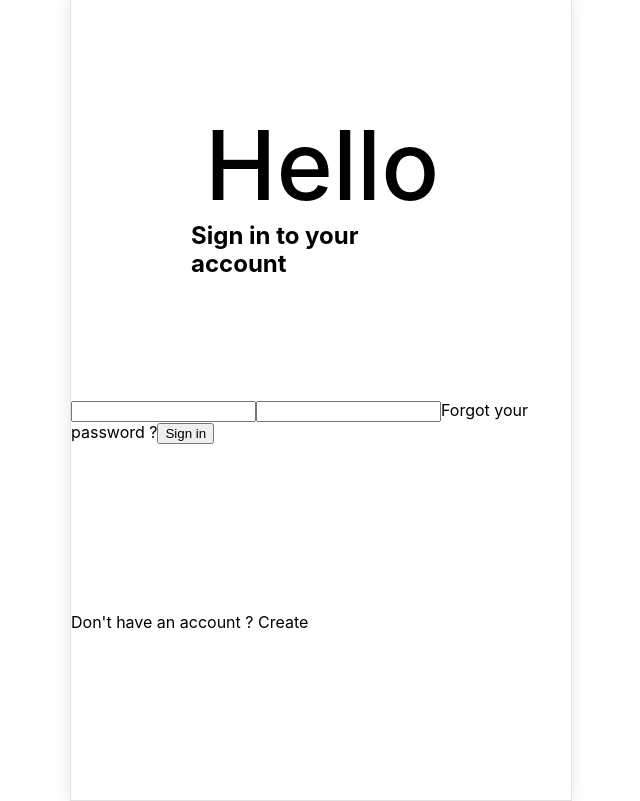
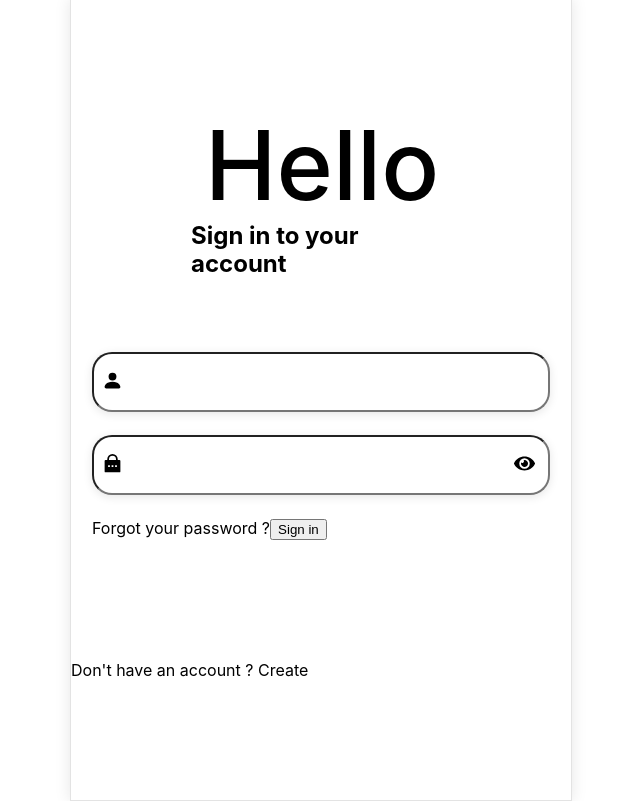
Before and after one commit to Marion-H/login-form, a React (Create React App) app: page / in a window 1280 px wide. Shown: the whole page, without its empty margins (319-959 px from the left). Built offline with nearby package versions, Linux system fonts and the light colour scheme.

Commit message:
add new librairy for icons and add css for input

```diff
--- a/package.json
+++ b/package.json
@@ -9,6 +9,7 @@
     "node-sass": "^5.0.0",
     "react": "^17.0.1",
     "react-dom": "^17.0.1",
+    "react-icons": "^4.2.0",
     "react-scripts": "4.0.2",
     "web-vitals": "^1.1.0"
   },
--- a/src/components/FormAuth.jsx
+++ b/src/components/FormAuth.jsx
@@ -1,16 +1,34 @@
-import "./css/formAuth.scss"
+import { FaEye } from "react-icons/fa";
+import { RiLockPasswordFill } from "react-icons/ri";
+import { BsFillPersonFill } from "react-icons/bs";
+import "./css/formAuth.scss";
+
+// FaEyeSlash
 
 function FormAuth() {
-    return(
+  return (
     <div className="formAuth">
       <form>
+        <div className="inputName">
+          <span className="fillPerson">
+            <BsFillPersonFill />
+          </span>
           <input />
+        </div>
+        <div className="inputPassword">
+          <span className="lockPassword">
+            <RiLockPasswordFill />
+          </span>
           <input />
+          <span class="eyePassword">
+            <FaEye />
+          </span>
+        </div>
         <span>Forgot your password ?</span>
         <button>Sign in</button>
       </form>
     </div>
-    )
+  );
 }
 
 export default FormAuth;
--- a/src/components/css/formAuth.scss
+++ b/src/components/css/formAuth.scss
@@ -1,3 +1,44 @@
-.formAuth{
+.formAuth {
+    margin-right: auto;
+    margin-left: auto;
 
+    .inputName {
+        position: relative;
+        .fillPerson {
+            position: absolute;
+            top: 18px;
+            left: 10px;
+            font-size: 21px;
+            // width: 50px;
+        }
+    }
+
+    .inputPassword {
+        position: relative;
+        .lockPassword {
+            position: absolute;
+            top: 18px;
+            left: 10px;
+            font-size: 21px;
+            // width: 50px;
+        }
+        .eyePassword {
+            position: absolute;
+            top: 18px;
+            right: 15px;
+            font-size: 21px;
+
+        }
+    }
+    input {
+        width: 314px;
+        height: 54px;
+        box-shadow: 0px 2px 10px rgba(0, 0, 0, 0.1);
+        border-radius: 20px;
+        margin-bottom: 23px;
+        padding-left: 70px;
+        padding-right: 70px;
+        font-size: 21px;
+
+    }
 }
```
Also changed, not shown: 1 other file (tests, documents, lock files or other folders). Lines whose indentation alone changed are shown as unchanged.
